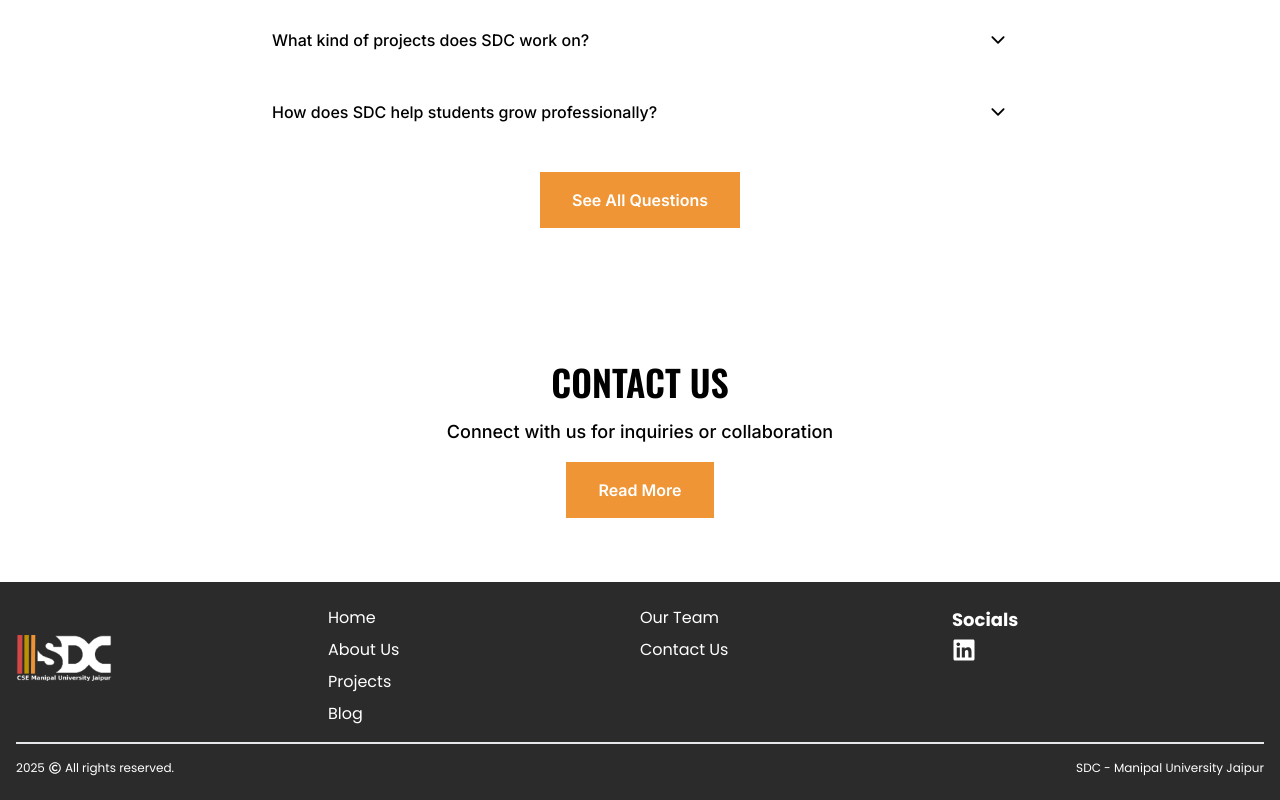
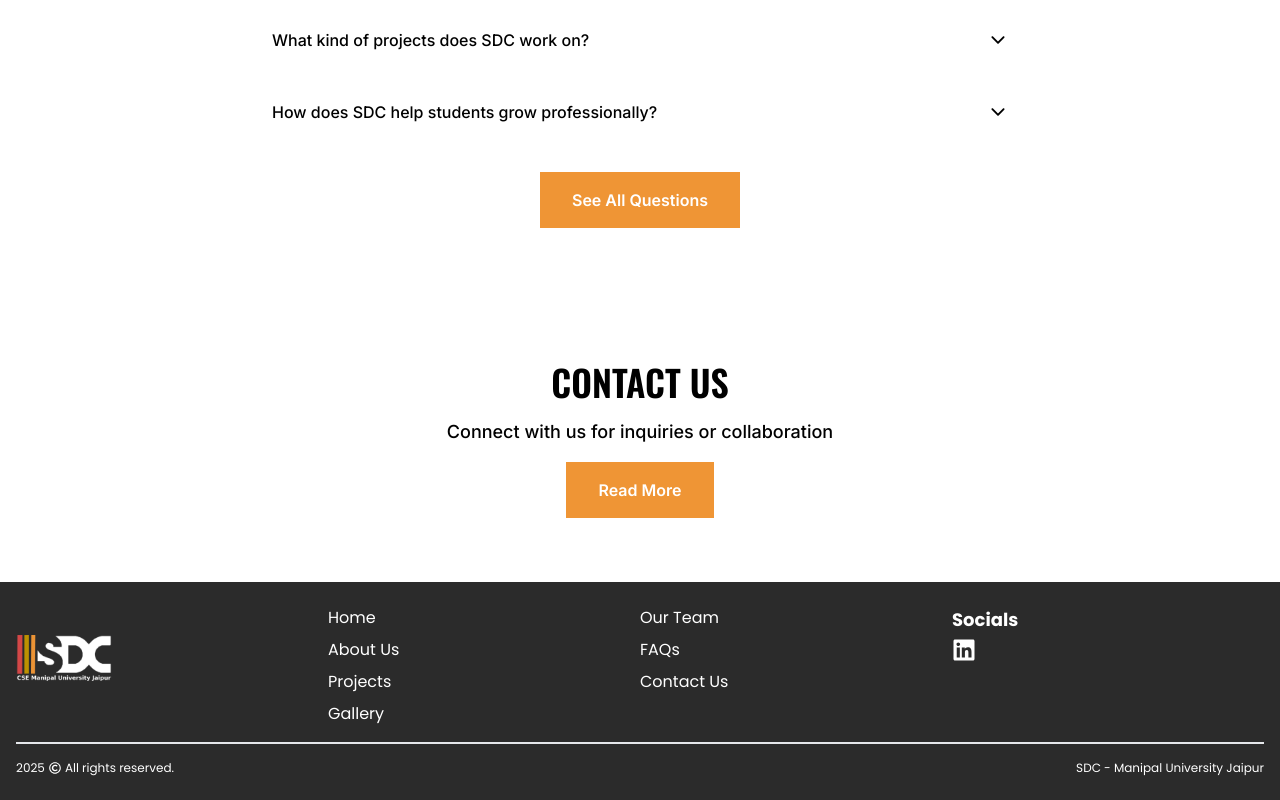
Before and after one commit to InternetMadeCoder/sdc-website, a Next.js app: page / in a window 1280 px wide. Shown: the part 4828-5628 px from the top of the page. Built offline with nearby package versions, Linux system fonts and the light colour scheme.

Commit message:
updated footer links

```diff
--- a/components/Footer/constants.js
+++ b/components/Footer/constants.js
@@ -2,13 +2,15 @@ export const LINKS_1 = [
   { href: "/", key: "home", label: "Home" },
   { href: "/about-us", key: "about_us", label: "About Us" },
   { href: "/projects", key: "projects", label: "Projects" },
-  { href: "/blogs", key: "blog ", label: "Blog " },
+  // { href: "/blogs", key: "blog ", label: "Blog " },
+  { href: "/gallery", key: "gallery ", label: "Gallery " },
 ];
 
 export const LINKS_2 = [
   // Comment out Events section
   // { href: '/events', key: 'events', label: 'Events' },
   { href: "/our-team", key: "our_team", label: "Our Team" },
+  { href: "/faq", key: "faq", label: "FAQs" },
   { href: "/contact-us", key: "contact_us", label: "Contact Us" },
 ];
 
```
